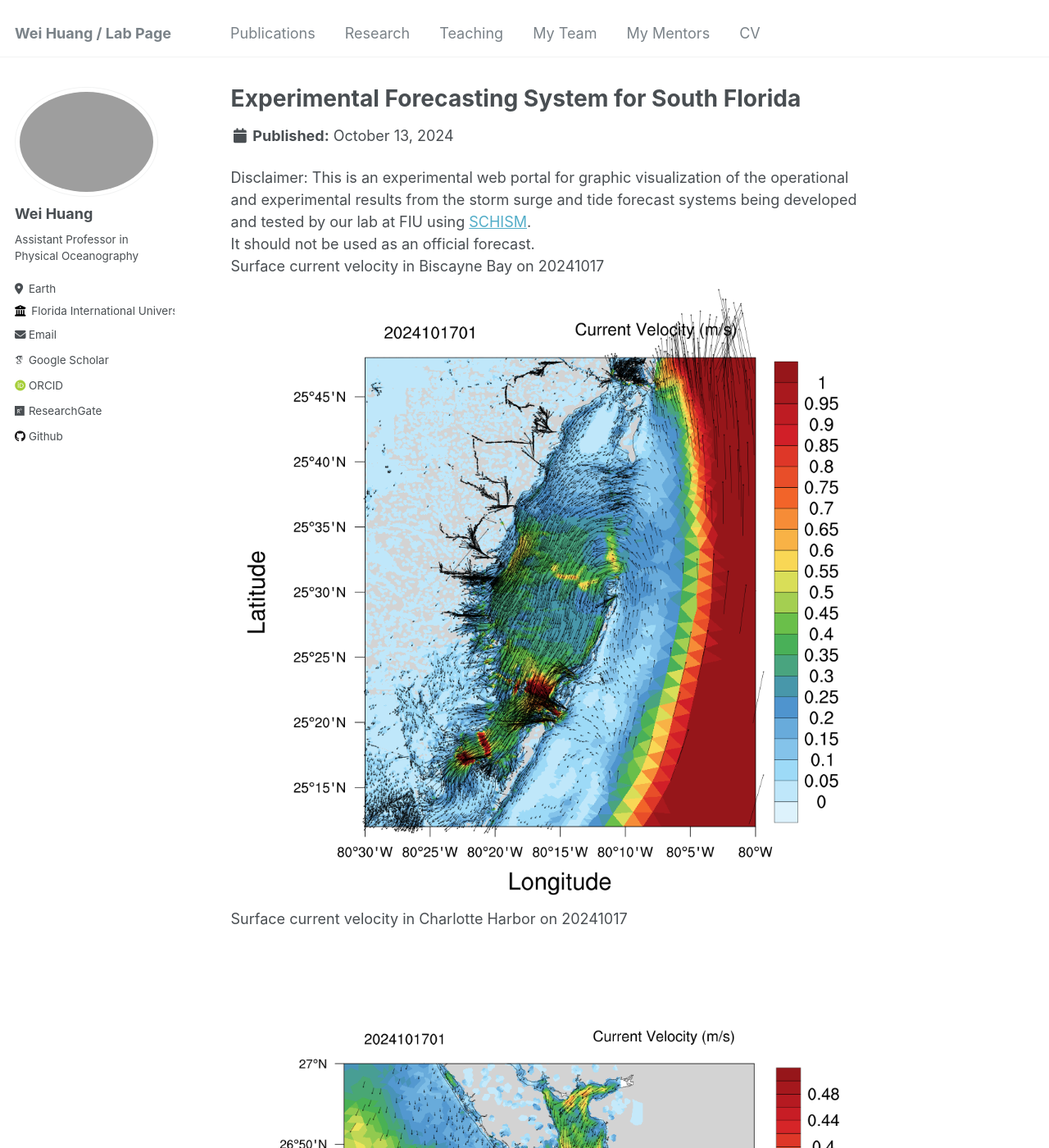
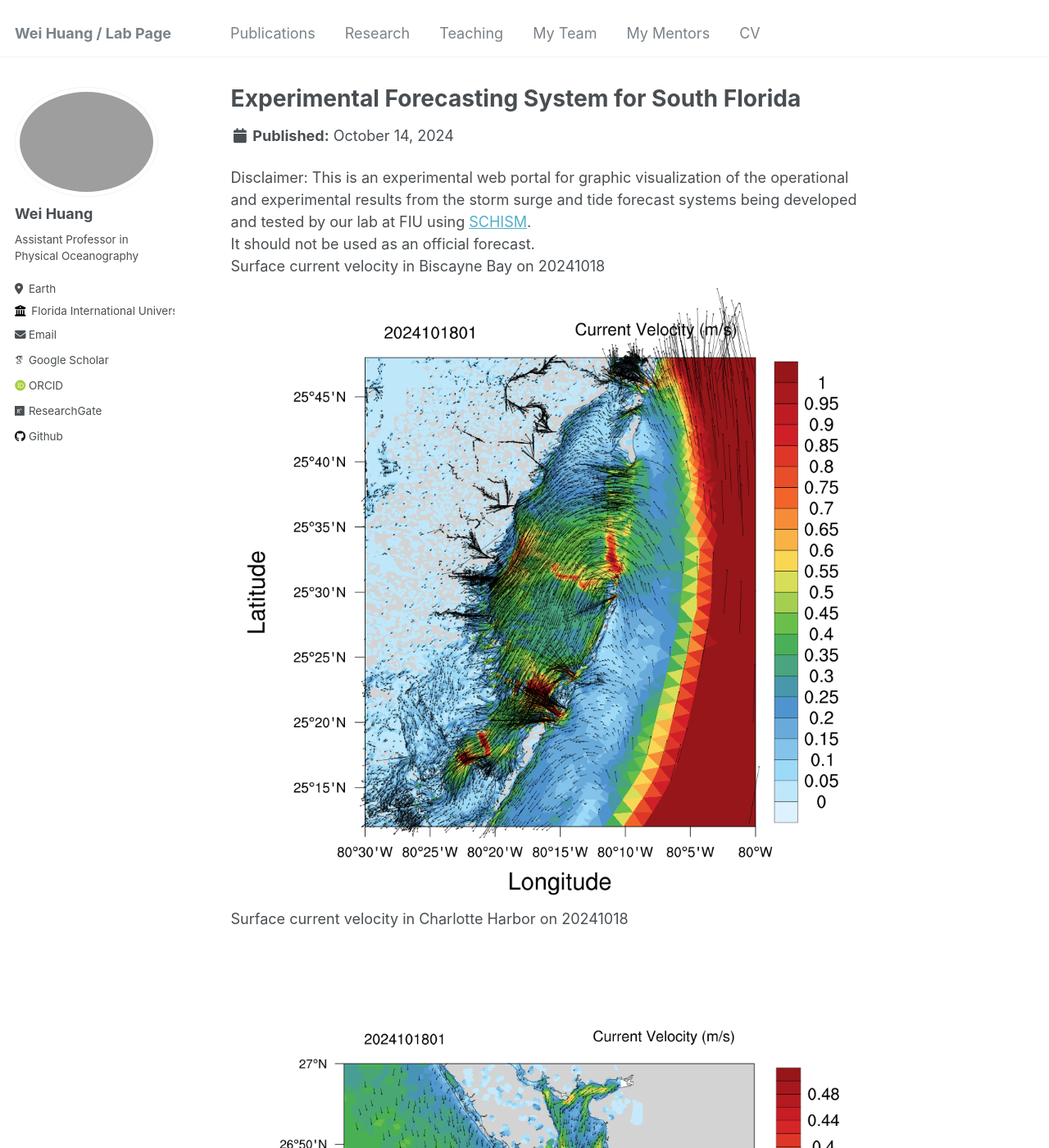
Before and after one commit to huang96169/huang96169.github.io, a Jekyll site: the page built from _research/research-1.md, in a window 1280 px wide and 1400 px high. Shown: the whole window at 82% size. Built offline with Jekyll 4.4.1, drawn with Linux system fonts in a browser that asks for light colours; some web fonts are replaced; some of the changed text lies outside the part shown.

Commit message:
replaced research_uv1.gif research_salt1.gif research_temp1.gif and replaced research_elev2.gif research_uv2.gif research_salt2.gif research_temp2.gif

```diff
--- a/_research/research-1.md
+++ b/_research/research-1.md
@@ -1,7 +1,7 @@
 ---
 title: "Experimental Forecasting System for South Florida"
-short: Surface current velocity of South Florida from 20241013 to 20241017
-date: 2024-10-13
+short: Surface current velocity of South Florida from 20241014 to 20241018
+date: 2024-10-14
 short1: "Disclaimer: This is an experimental web portal for graphic visualization of the operational and experimental results from the storm surge and tide forecast systems being developed and tested by our lab at FIU using [SCHISM](https://ccrm.vims.edu/schismweb/). It should not be used as an official forecast."
 excerpt: "<img src='/images/research_uv1.gif'>"
 collection: research
@@ -10,11 +10,11 @@ collection: research
 Disclaimer:
 This is an experimental web portal for graphic visualization of the operational and experimental results from the storm surge and tide forecast systems being developed and tested by our lab at FIU using [SCHISM](https://ccrm.vims.edu/schismweb/).<br/>
 It should not be used as an official forecast.<br/>
-Surface current velocity in Biscayne Bay on 20241017<br/>
+Surface current velocity in Biscayne Bay on 20241018<br/>
 <img src='/images/research_Bbay.png'>
-Surface current velocity in Charlotte Harbor on 20241017<br/>
+Surface current velocity in Charlotte Harbor on 20241018<br/>
 <img src='/images/research_Cbay.png'>
-Surface current velocity in Tampa Bay on 20241017<br/>
+Surface current velocity in Tampa Bay on 20241018<br/>
 <img src='/images/research_Tbay.png'>
 The map below showns observational stations used for validating the model's results, as well as the horizontal grid. <br/>
 The horizontal grid for SCHISM in simulating Biscayne Bay in South Florida, using flexible resolution resolving levees and canals (1-2 m), watershed rural and urban areas (30m-50m) and coastal ocean (500m-5km).<br/>
```
Also changed, not shown: _research/research-2.md (+6 -6 lines), images/research_Bbay.png, images/research_Cbay.png, images/research_Tbay.png, images/research_maxelev2.gif.
